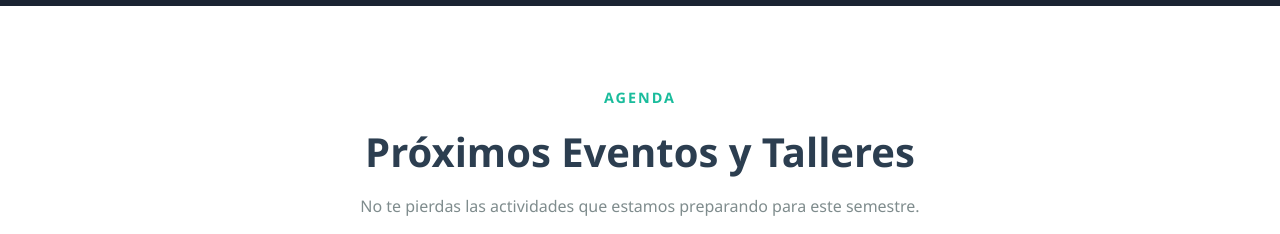
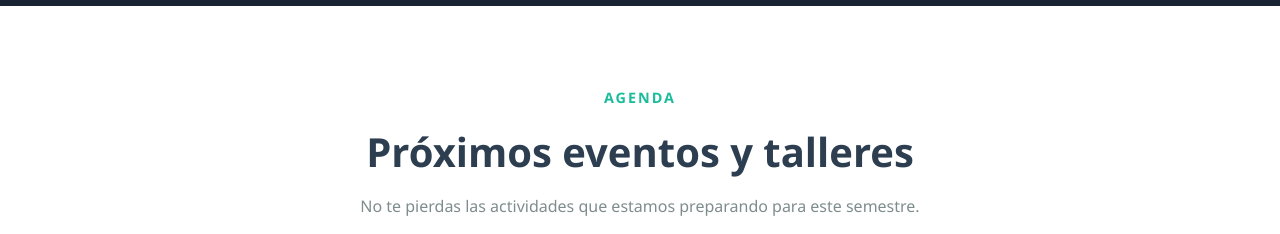
Before and after one commit to VictorAsensio17/CFEEXPW, a website: page index.html in a window 1280 px wide. Shown: the part 2120-2354 px from the top of the page. Drawn offline with Linux system fonts and the light colour scheme; a script that the page names is missing.

Commit message:
Changes to be committed:

```diff
--- a/index.html
+++ b/index.html
@@ -267,7 +267,7 @@
         <div class="container">
             <div class="section-header">
                 <h2>AGENDA</h2>
-                <h3>Próximos Eventos y Talleres</h3>
+                <h3>Próximos eventos y talleres</h3>
                 <p>No te pierdas las actividades que estamos preparando para este semestre.</p>
                 <a href="pages/activities.html" class="view-all">Ver calendario completo →</a>
             </div>
```
